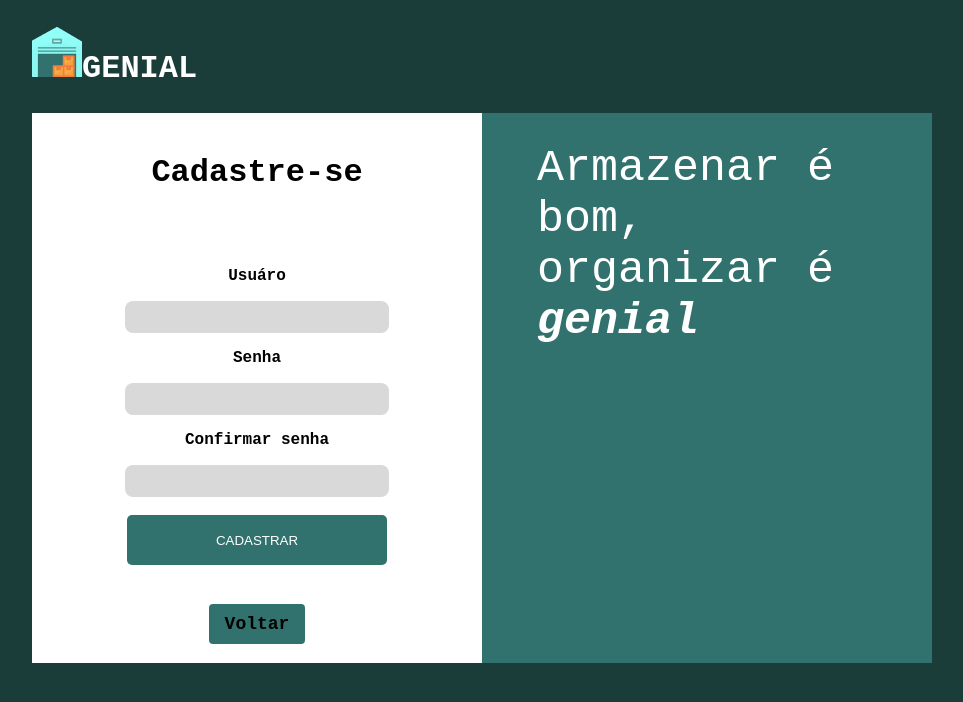
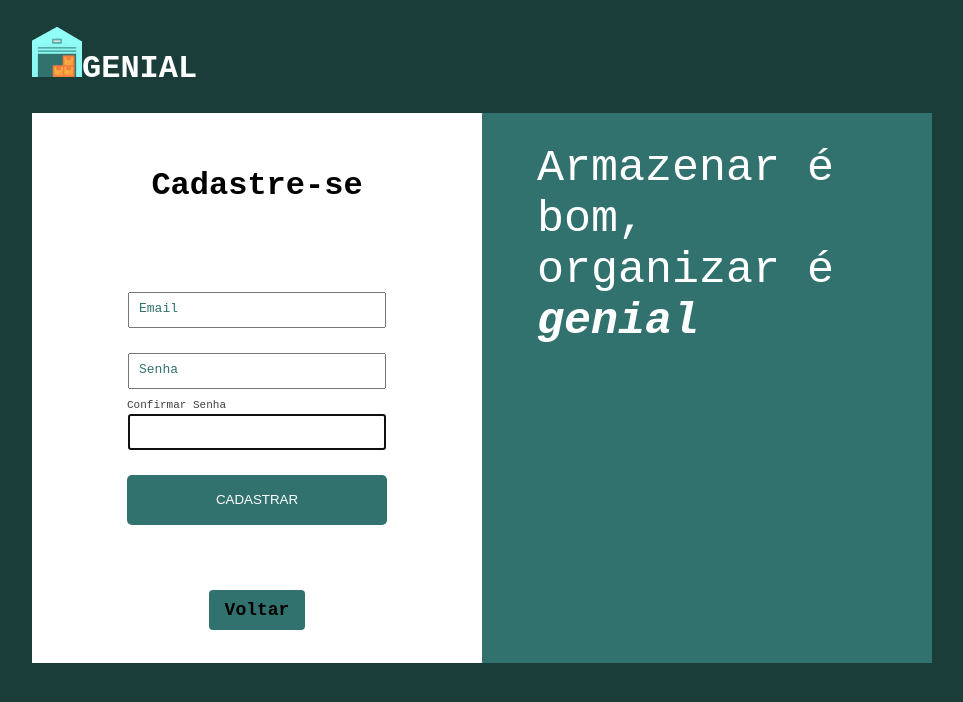
Before and after one commit to RicardoJun10r/GENIAL, a React (Create React App) app: page /cadastrar in a window 1280 px wide. Shown: the top 702 px of the page, without its empty margins (158-1121 px from the left). Built offline with nearby package versions, Linux system fonts and the light colour scheme.

Commit message:
refatorando inputs das paginas login e cadastro

```diff
--- a/src/pages/Cadastrar/cadastrar.css
+++ b/src/pages/Cadastrar/cadastrar.css
@@ -20,22 +20,6 @@
     text-align: center;
 }
 
-.email-input-cadastro{
-    width: 260px;
-    height: 30px;
-    border-radius: 8px;
-    background-color: #D9D9D9;
-    border: none;
-}
-
-.senha-input-cadastro{
-    width: 260px;
-    height: 30px;
-    border-radius: 8px;
-    background-color: #D9D9D9;
-    border: none;
-}
-
 .entrar-button-cadastro{
     height: 50px;
     width: 260px;
@@ -50,12 +34,6 @@
     background-color: #32726ee0;
     transform: translateY(-1px);
     box-shadow: rgba(45, 35, 66, 0.4);
-}
-
-.main_title{
-}
-
-.footer-cadastro{
 }
 
 .button-voltar{
@@ -75,3 +53,31 @@
 .button-voltar:hover{
     color: white;
 }
+
+.floating-label-group-cadastro {
+    position: relative;
+    margin-bottom: 25px;
+  }
+
+.floating-label-group-cadastro .floating-label-cadastro {
+    font-size: 13px;
+    color: #32726E;
+    position: absolute;
+    pointer-events: none;
+    top: 9px;
+    left: 12px;
+    transition: all 0.1s ease;
+}
+.floating-label-group-cadastro input:focus ~ .floating-label-cadastro,
+.floating-label-group-cadastro input:not(:focus):valid ~ .floating-label-cadastro {
+    top: -15px;
+    bottom: 0px;
+    left: 0px;
+    font-size: 11px;
+    opacity: 1;
+    color: #404040;
+}
+.form-control-cadastro{
+    width: 250px;
+    height: 30px;
+}
--- a/src/pages/Cadastrar/cadastrar.js
+++ b/src/pages/Cadastrar/cadastrar.js
@@ -15,7 +15,6 @@ const Cadastrar = () => {
     function onSubmit(e)
     {
         e.preventDefault();
-
         console.log({
             email: emailRef.current.value,
             senha: passwordRef.current.value,
@@ -31,41 +30,44 @@ const Cadastrar = () => {
                         <div className='formulario-cad'>
                             <h1>Cadastre-se</h1>
                             <form onSubmit={onSubmit}>
-                                <label className='email-label-cadastro'>
-                                    <p style={{fontWeight: 'bolder'}}>Usuáro</p>
+
+                                <div className="floating-label-group-cadastro">
                                     <input
-                                        className='email-input-cadastro'
-                                        type='email'
+                                        type="text"
+                                        id="username"
+                                        className="form-control-cadastro"
                                         ref={emailRef}
-                                    />
-                                </label>
-                                <label className='senha-label-cadastro'>
-                                    <p style={{fontWeight: 'bolder'}}>Senha</p>
+                                        autoFocus required />
+                                    <label className="floating-label-cadastro">Email</label>
+                                </div>
+
+                                <div className="floating-label-group-cadastro">
                                     <input
-                                        className='senha-input-cadastro'
-                                        type='password'
-                                        autoComplete='off'
+                                        type="text"
+                                        id="username"
+                                        className="form-control-cadastro"
                                         ref={passwordRef}
-                                    />
-                                </label>
-                                <label className='senha-label-cadastro'>
-                                    <p style={{fontWeight: 'bolder'}}>Confirmar senha</p>
+                                        autoFocus required />
+                                    <label className="floating-label-cadastro">Senha</label>
+                                </div>
+
+                                <div className="floating-label-group-cadastro">
                                     <input
-                                        className='senha-input-cadastro'
-                                        type='password'
-                                        autoComplete='off'
+                                        type="text"
+                                        id="username"
+                                        className="form-control-cadastro"
                                         ref={confirmarRef}
-                                    />
-                                </label>
-                                <br />
-                                <br />
+                                        autoFocus required />
+                                    <label className="floating-label-cadastro">Confirmar Senha</label>
+                                </div>
+
                                 <button className='entrar-button-cadastro' type='submit'>CADASTRAR</button>
+
                             </form>
                             <div className='footer-cadastro'>
                                 <button className='button-voltar' type='submit' onClick={() => {navigate('/')}}>Voltar</button>
                             </div>
                         </div>
-
                         <div className='direita'>
                             <h1 className='main_title' style={{paddingLeft: '55px', fontWeight:"350", color: 'white', fontSize:'45px'}}>Armazenar é <br></br> bom,<br></br> organizar é <br></br> <strong><em>genial</em></strong></h1>
                         </div>
--- a/src/pages/Login/login.css
+++ b/src/pages/Login/login.css
@@ -32,38 +32,8 @@ body, html{
 .container-form-login{
     position: absolute;
     margin-left: 550px;
-    margin-top: 70px;
+    margin-top: 100px;
     color: black;
-}
-
-.email-input-login{
-    background-image: url('../../assets/account_circle.png');
-    background-repeat: no-repeat;
-    width: 260px;
-    height: 40px;
-    border-radius: 8px;
-    background-color: #D9D9D9;
-    border: none;
-    text-align: center;
-}
-
-.email-input-login:focus{
-    background-image: none;
-}
-
-.senha-input-login{
-    background-image: url('../../assets/lock.png');
-    background-repeat: no-repeat;
-    width: 260px;
-    height: 40px;
-    border-radius: 8px;
-    background-color: #D9D9D9;
-    border: none;
-    text-align: center;
-}
-
-.senha-input-login:focus{
-    background-image: none;
 }
 
 .entrar-button-login{
@@ -101,3 +71,30 @@ body, html{
 .button-registrar:hover{
     color: #32726E;
 }
+.floating-label-group-login {
+    position: relative;
+    margin-bottom: 25px;
+  }
+
+.floating-label-group-login .floating-label-login {
+    font-size: 13px;
+    color: #32726E;
+    position: absolute;
+    pointer-events: none;
+    top: 9px;
+    left: 12px;
+    transition: all 0.1s ease;
+}
+.floating-label-group-login input:focus ~ .floating-label-login,
+.floating-label-group-login input:not(:focus):valid ~ .floating-label-login {
+    top: -15px;
+    bottom: 0px;
+    left: 0px;
+    font-size: 11px;
+    opacity: 1;
+    color: #404040;
+}
+.form-control-login{
+    width: 250px;
+    height: 30px;
+}
--- a/src/pages/Login/login.js
+++ b/src/pages/Login/login.js
@@ -41,29 +41,25 @@ function Login() {
                             <h1>Log in</h1>
                             <br />
                             <form onSubmit={onSubmit}>
-                                <label className='email-label-login'>
-                                    <p style={{fontWeight:'bolder'}}>Usuário</p>
+                                <div className="floating-label-group-login">
                                     <input
-                                        className='email-input-login'
-                                        type='email'
-                                        id='emailLogin'
+                                        type="text"
+                                        id="username"
+                                        className="form-control-login"
                                         ref={emailRef}
-                                    />
-                                    </label>
-                                    <br />
-                                    <br />
-                                    <label className='senha-label-login'>
-                                    <p style={{fontWeight:'bolder'}}>Senha</p>
+                                        autoFocus required />
+                                    <label className="floating-label-login">Email</label>
+                                </div>
+                                <div className="floating-label-group-login">
                                     <input
-                                        className='senha-input-login'
-                                        type='password'
-                                        id='senhaLogin'
-                                        autoComplete='off'
+                                        type="password"
+                                        id="password"
+                                        className="form-control-login"
                                         ref={passwordRef}
-                                    />
-                                    </label>
-                                    <br />
-                                    <br />
+                                        autoComplete="off"
+                                        required />
+                                    <label className="floating-label-login">Password</label>
+                                </div>
                                 <button className='entrar-button-login' type='submit'>ENTRAR</button>
                             </form>
                             <br />
```
